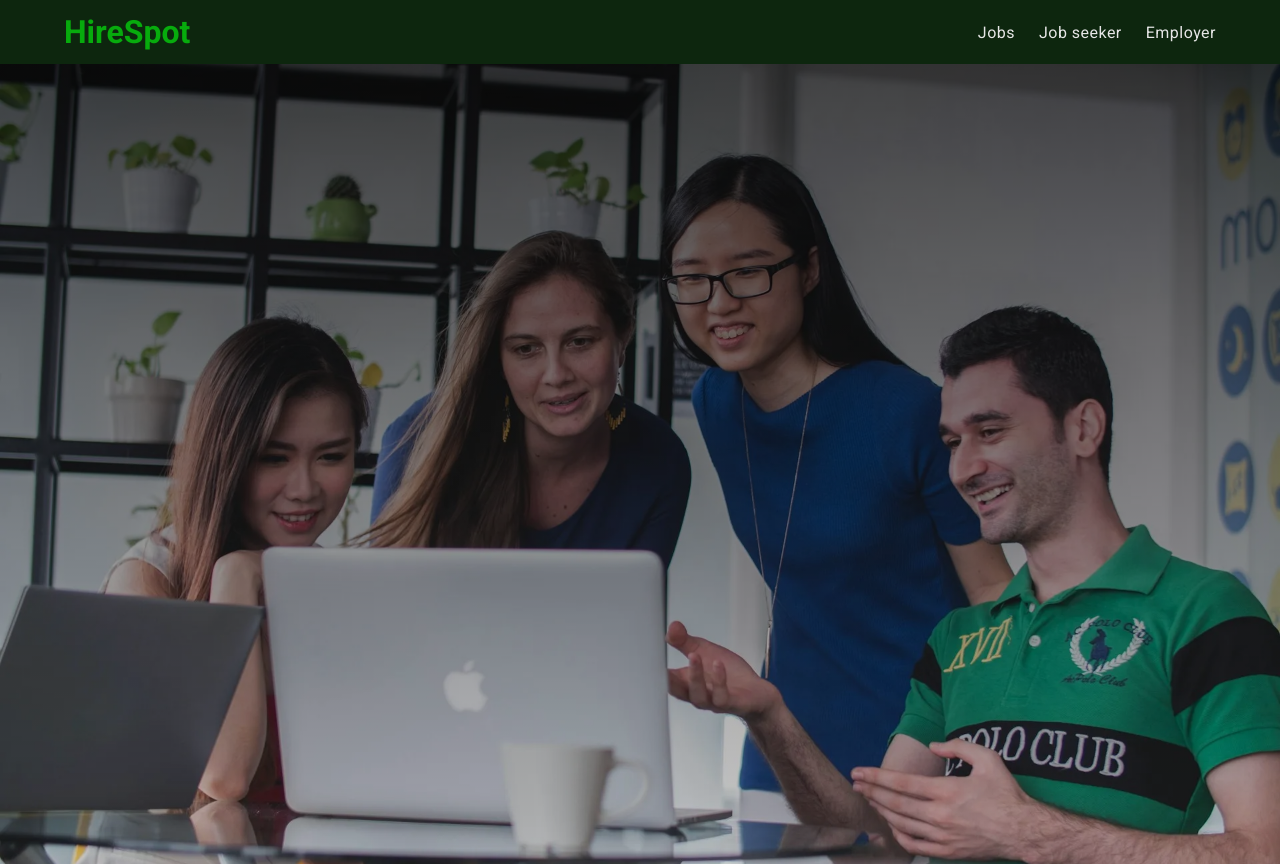
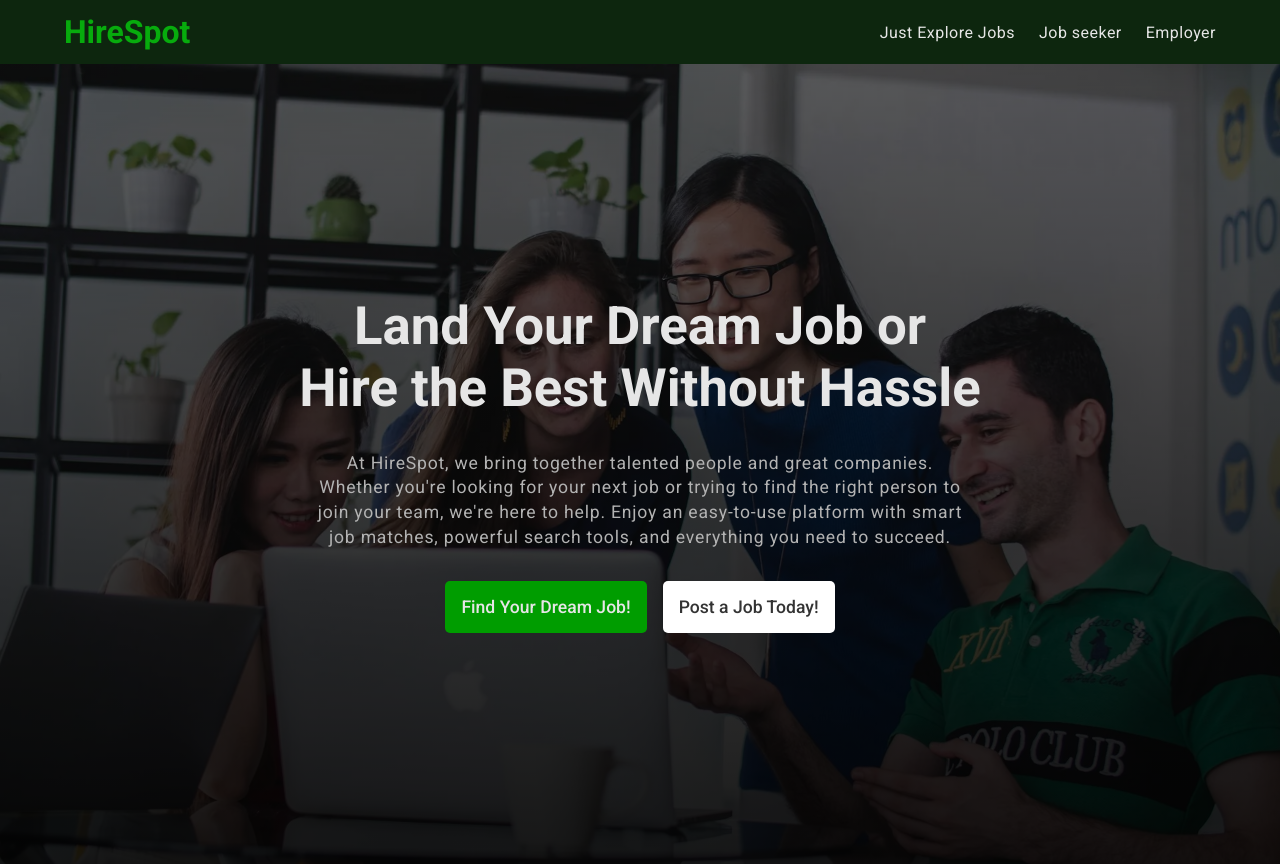
Before and after one commit to shinhosuck/django_job_portal, a Django app: page / in a window 1280 px wide. Run offline with Django 4.2, Linux system fonts and the light colour scheme; parts of the project's set-up code (start-up, migrations or seed data) failed here and were passed over.

Commit message:
added landing page

```diff
--- a/jobs/static/jobs/jobs.css
+++ b/jobs/static/jobs/jobs.css
@@ -1,12 +1,211 @@
-/* HHOME */
+/* LANDING PAGE NAVBAR */
+.landing-page-nav-row {
+    padding: 1rem 0;
+    background: var(--green-10);
+}
+
+.mobile-nav-bar {
+    display: flex;
+    align-items: center;
+    justify-content: space-between;
+    gap: 1rem;
+    width: 90%;
+    margin: 0 auto;
+}
+
+.mobile-brand-logo {
+    font-size: 1.8rem;
+    line-height: 1;
+    font-weight: 600;
+    color: var(--green-35);
+}
+
+.mobile-navlinks-toggle-btns-container > button {
+    border: none;
+    background: none;
+    color: var(--black-80);
+    font-size: 1.4rem;
+}
+
+
+.hide-mobile-navlinks-toggle-btn {
+    display: none;
+}
+
+.mobile-navlinks {
+    position: absolute;
+    top: -100%;
+    left: 0;
+    width: 100%;
+    z-index: 99;
+
+    display: grid;
+    align-content: start;
+    gap: 1.5rem;
+    padding: 2rem 0;
+
+    opacity: 0;
+    transition: opacity 100ms linear;
+    background: var(--green-20);
+}
+
+.show-mobile-navlinks {
+    top: 60.8px;
+    opacity: 1
+}
+
+.mobile-navlink {
+    color: var(--black-90);
+    letter-spacing: 0.03rem;
+    text-align: center;
+}
+
+@media (hover) {
+    .mobile-navlink:hover {
+        color: var(--green-40)
+    }
+}
+
+.lg-nav-bar {
+    display: none;
+}
+
+@media screen and (min-width:700px) {
+    .mobile-nav-bar {
+        display: none;
+    }
+
+    .lg-nav-bar {
+        display: flex;
+        align-items: center;
+        justify-content: space-between;
+        gap: 1rem;
+
+        width: 90%;
+        max-width: 1400px;
+        margin: 0 auto
+    }
+
+    .brand-logo {
+        font-size: 2rem;
+        line-height: 1;
+        font-weight: 600;
+        color: var(--green-35);
+    }
+
+    .navlinks {
+        display: flex;
+        align-items: center;
+        gap: 1.5rem;
+    }
+
+    .navlink {
+        color: var(--black-90);
+        letter-spacing: 0.03rem;
+    }
+
+    @media (hover) {
+        .navlink:hover {
+            color: var(--green-40)
+        }
+    }
+}
+
+/* HOME */
+.mobile-landing-page-hero-img-container > img {
+    width: 100%;
+    height: auto;
+    display: block;
+}
+
+.hero-text-container {
+    width: 90%;
+    max-width: 700px;
+    margin: 0 auto;
+
+    display: grid;
+    align-content: start;
+    gap: 2rem;
+    text-align: center;
+    text-wrap: balance;
+    padding: 3rem 0;
+}
+
+.hero-header {
+    color: var(--black-10);
+    font-size: 3rem;
+}
+
+.hero-text-body {
+    letter-spacing: 0.05rem;
+    line-height: 1.4;
+    font-size: 1.1rem;
+    color: var(--black-30);
+    text-wrap: balance;
+}
+
+.hero-buttons {
+    display: grid;
+    gap: 0.5rem;
+}
+
+.hero-buttons > a {
+    color: var(--black-90);
+    font-size: 1.1rem;
+    font-weight: 500;
+}
+
+.find-your-dream-job-btn {
+    padding: 1rem;
+    border-radius: 5px;
+    background: rgb(0, 157, 0);
+}
+
+.post-a-job-btn {
+    background: var(--black-10);
+    border-radius: 5px;
+    padding: 1rem;
+}
+
+@media screen and (min-width: 700px) {
     .hero-content-container {
         min-height: 100svh;
-    background: linear-gradient(to bottom,
-        rgba(0, 0, 0, 0.700), rgba(0, 0, 0, 0.200)),
+        background: linear-gradient(to top,
+            rgba(0, 0, 0, 0.900), rgba(0, 0, 0, 0.6)),
             url('imgs/hero.webp');
         background-position: center;
         background-repeat: no-repeat;
         background-size: cover;
+
+        display: grid;
+        align-content: center;
+        padding: 0;
+    }
+
+    .mobile-landing-page-hero-img-container {
+        display: none;
+    }
+
+    .hero-header {
+        color: var(--black-90);
+        font-size: 3.3rem;
+    }
+
+    .hero-text-body {
+        color: var(--black-70)
+    }
+
+    .hero-buttons {
+        display: flex;
+        align-items: center;
+        justify-content: center;
+        gap: 1rem;
+    }
+
+    .post-a-job-btn {
+        background: white;
+        color: var(--black-20) !important;
+    }
 }
 
 /* ABOUT */
--- a/jobs/templates/jobs/landing_page.html
+++ b/jobs/templates/jobs/landing_page.html
@@ -10,13 +10,29 @@
 {% endblock title %}
 
 {% block nav %}
-    {% include "landing_page_nav.html" %}
+    {% include "jobs/landing_page_nav.html" %}
 {% endblock nav %}
 
 {% block content %}
     <div class="hero-row">
         <div class="hero-content-container">
-
+            <div class="mobile-landing-page-hero-img-container">
+                <img src="{% static 'jobs/imgs/hero.webp' %}" alt="">
+            </div>
+            <div class="hero-text-container">
+                <h1 class="hero-header">Land Your Dream Job or Hire the Best Without Hassle</h1>
+                <p class="hero-text-body">
+                    At HireSpot, we bring together talented people and great companies.
+                    Whether you're looking for your next job or trying to find the right
+                    person to join your team, we're here to help. Enjoy an easy-to-use
+                    platform with smart job matches, powerful search tools,
+                    and everything you need to succeed.
+                </p>
+                <div class="hero-buttons">
+                    <a class="find-your-dream-job-btn" href="{% url 'accounts:login' %}">Find Your Dream Job!</a>
+                    <a class="post-a-job-btn" href="">Post a Job Today!</a>
+                </div>
+            </div>
         </div>
     </div>
 {% endblock content %}
--- /dev/null
+++ b/jobs/templates/jobs/landing_page_nav.html
@@ -0,0 +1,33 @@
+<div class="landing-page-nav-row">
+    <nav class="lg-nav-bar">
+        <div class="brand-container">
+            <a href="{% url 'jobs:landing-page' %}" class="brand-logo">HireSpot</a>
+        </div>
+        <div class="navlinks">
+            <a class='navlink' href="{% url 'jobs:jobs' %}">Just Explore Jobs</a>
+            <a class='navlink' href="{% url 'accounts:login' %}">Job seeker</a>
+            <a class='navlink' href="">Employer</a>
+        </div>
+    </nav>
+
+    <!-- Mobile nav bar -->
+
+    <nav class="mobile-nav-bar">
+        <div class="mobile-brand-container">
+            <a href="{% url 'jobs:landing-page' %}" class="mobile-brand-logo">HireSpot</a>
+        </div>
+        <div class="mobile-navlinks-toggle-btns-container">
+            <button type="button" class="mobile-navlinks-open-btn">
+                <i class="fas fa-bars"></i>
+            </button>
+            <button type="button" class="mobile-navlinks-close-btn hide-mobile-navlinks-toggle-btn">
+                <i class="fas fa-times"></i>
+            </button>
+        </div>
+        <div class="mobile-navlinks">
+            <a class='mobile-navlink' href="{% url 'jobs:jobs' %}">Just Explore Jobs</a>
+            <a class='mobile-navlink' href="{% url 'accounts:login' %}">Job seeker</a>
+            <a class='mobile-navlink' href="">Employer</a>
+        </div>
+    </nav>
+</div>
--- a/static/main.js
+++ b/static/main.js
@@ -1,6 +1,7 @@
+
+// Messages from backend: success, error, warning, info, and etc.
 const messages = document.querySelector('.messages')
 const message = document.querySelector('.message')
-
 
 function closeMessageBtn() {
     messages.classList.add('close-messages')
@@ -10,3 +11,27 @@ if (messages) {
     const messageWidth = message.clientWidth
     message.style.width = `${messageWidth}px`
 }
+
+
+// Mobile navbar: toggle mobile navlinks
+const mobileNavLinksToggleBtnsContainer = document.querySelector('.mobile-navlinks-toggle-btns-container')
+const navLinksToggleBtns = [...mobileNavLinksToggleBtnsContainer.querySelectorAll('button')]
+const mobileNavLinks = document.querySelector('.mobile-navlinks')
+
+const openBtn = document.querySelector('.mobile-navlinks-open-btn')
+const closeBtn = document.querySelector('.mobile-navlinks-close-btn')
+
+navLinksToggleBtns.forEach((btn) => {
+    btn.addEventListener('click', (e)=> {
+        mobileNavLinks.classList.toggle('show-mobile-navlinks')
+
+        if (e.currentTarget === openBtn) {
+            e.currentTarget.classList.add('hide-mobile-navlinks-toggle-btn')
+            closeBtn.classList.remove('hide-mobile-navlinks-toggle-btn')
+        }
+        else if (e.currentTarget === closeBtn) {
+            e.currentTarget.classList.add('hide-mobile-navlinks-toggle-btn')
+            openBtn.classList.remove('hide-mobile-navlinks-toggle-btn')
+        }
+    })
+})
--- a/static/style.css
+++ b/static/style.css
@@ -21,6 +21,8 @@
     --black-40:hsl(0, 0%, 40%);
     --black-45:hsl(0, 0%, 45%);
     --black-50:hsl(0, 0%, 50%);
+    --black-60:hsl(0, 0%, 60%);
+    --black-70:hsl(0, 0%, 70%);
     --black-80:hsl(0, 0%, 80%);
     --black-90:hsl(0, 0%, 90%);
 }
--- a/templates/landing_page_nav.html
+++ /dev/null
@@ -1,12 +0,0 @@
-<div class="nav-row">
-    <nav class="lg-nav-bar">
-        <div class="brand-container">
-            <a href="{% url 'jobs:landing-page' %}" class="brand-logo">HireSpot</a>
-        </div>
-        <div class="navlinks">
-            <a class='navlink' href="{% url 'jobs:jobs' %}">Jobs</a>
-            <a class='navlink' href="{% url 'accounts:register' %}">Job seeker</a>
-            <a class='navlink' href="">Employer</a>
-        </div>
-    </nav>
-</div>
```
Also changed, not shown: other parts of static/style.css (+66 -0 lines), db.sqlite3. Lines whose indentation alone changed are shown as unchanged.
